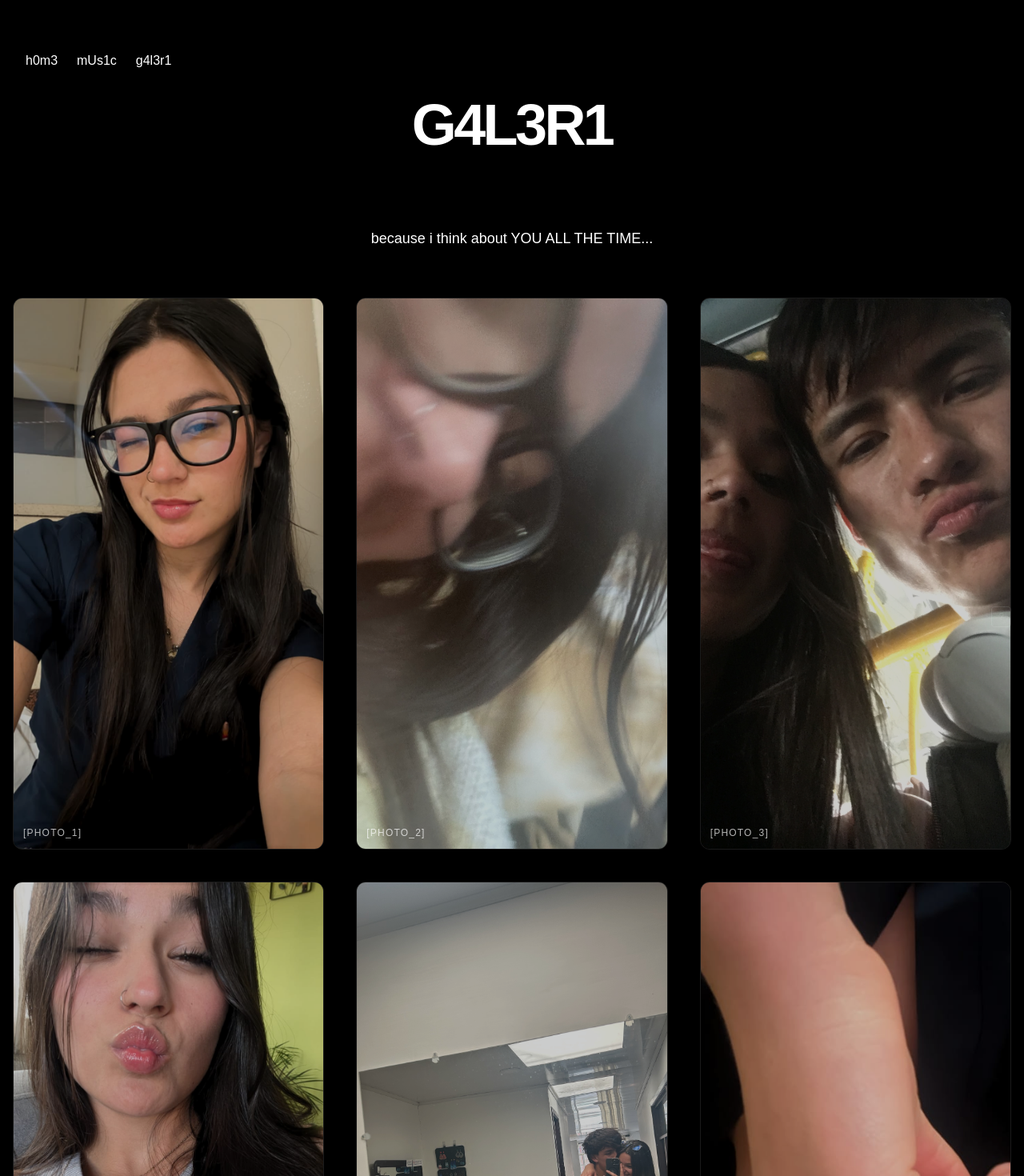
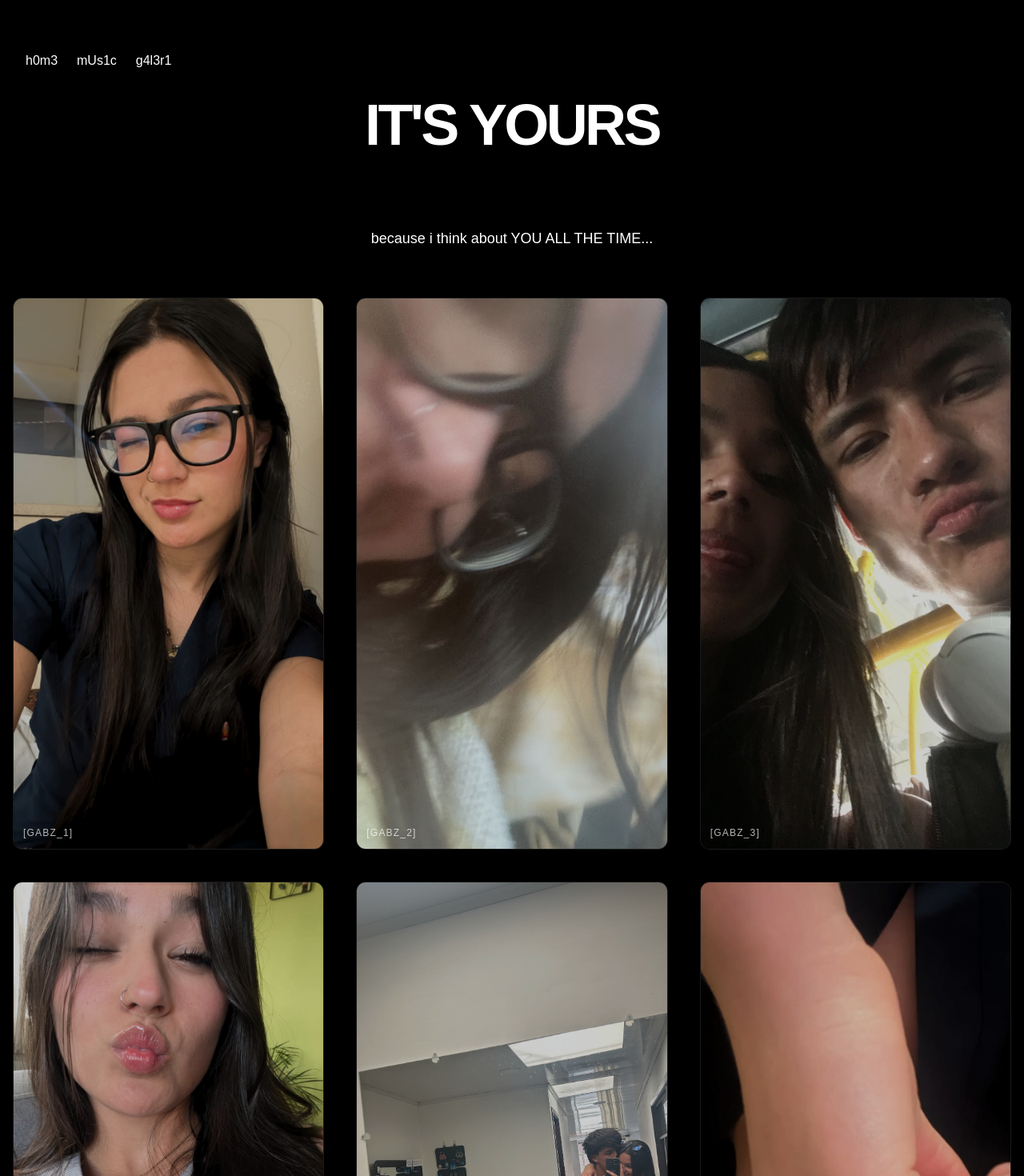
Before and after one commit to JuanSanchezxz/M4L4--MI4-OTR4-V333Z, a Next.js app: page /galery in a window 1280 px wide. Shown: the top 1470 px of the page at 80% size. Built offline with nearby package versions, Linux system fonts and the light colour scheme.

Commit message:
Fix Link Import

```diff
--- a/next.config.mjs
+++ b/next.config.mjs
@@ -1,8 +1,8 @@
 /** @type {import('next').NextConfig} */
 const nextConfig = {
-  experimental: {
-    optimizePackageImports: ['react', 'react-dom']
-  }
+  eslint: {
+    ignoreDuringBuilds: true,
+  },
 };
 
 export default nextConfig;
--- a/pages/galery.js
+++ b/pages/galery.js
@@ -2,6 +2,8 @@
 import React, { useState, useEffect } from "react";
 import Head from "next/head";
 import Image from "next/image";
+import Link from "next/link";
+
 
 export default function G4l3r1() {
   const [selectedImage, setSelectedImage] = useState(null);
@@ -16,6 +18,8 @@ export default function G4l3r1() {
     "/GBZ6.JPG",
     "/GBZ2.JPG",
     "/GBZ7.JPG",
+    "/GBZ11.JPG",
+    "/GBZ10.JPG",
   ];
 
   return (
@@ -27,15 +31,15 @@ export default function G4l3r1() {
       <header className="py-8 px-4">
         <nav className="container mx-auto flex justify-between items-center">
           <ul className="flex space-x-6">
-            <li><a href="/" className="hover:underline">h0m3</a></li>
-            <li><a href="/music" className="hover:underline">mUs1c</a></li>
-            <li><a href="/galery" className="hover:underline">g4l3r1</a></li>
+            <li><Link href="/" className="hover:underline">h0m3</Link></li>
+            <li><Link href="/music" className="hover:underline">mUs1c</Link></li>
+            <li><Link href="/galery" className="hover:underline">g4l3r1</Link></li>
           </ul>
         </nav>
  </header>
       {/* Título */}
       <h1 className="text-5xl md:text-7xl font-bold tracking-tighter mb-16 text-center uppercase">
-        G4l3r1
+        it's yours
       </h1>
       <section className="hero text-center py-7">
           <p className="text-lg mb-8">because i think about YOU ALL THE TIME...</p>
@@ -59,7 +63,7 @@ export default function G4l3r1() {
 
             {/* Texto estilo Off-White */}
             <div className="absolute bottom-3 left-3 text-xs opacity-70 group-hover:opacity-100 tracking-widest">
-              <p>[PHOTO_{index + 1}]</p>
+              <p>[GABZ_{index + 1}]</p>
             </div>
           </div>
         ))}
--- a/pages/music.js
+++ b/pages/music.js
@@ -1,6 +1,8 @@
 import React, { useState, useEffect } from "react";
 import Head from "next/head";
 import Image from "next/image";
+import Link from "next/link";
+
 
 export default function mUs1c() {
   const [loaded, setLoaded] = useState(false);
@@ -19,18 +21,18 @@ export default function mUs1c() {
 <header className="py-8 px-4">
         <nav className="container mx-auto flex justify-between items-center">
           <ul className="flex space-x-6">
-            <li><a href="/" className="hover:underline">h0m3</a></li>
-            <li><a href="/music" className="hover:underline">mUs1c</a></li>
-            <li><a href="/galery" className="hover:underline">g4l3r1</a></li>
+            <li><Link href="/" className="hover:underline">h0m3</Link></li>
+            <li><Link href="/music" className="hover:underline">mUs1c</Link></li>
+            <li><Link href="/galery" className="hover:underline">g4l3r1</Link></li>
           </ul>
         </nav>
  </header>
 
 <main className="container mx-auto px-4 py-20 flex flex-col items-center justify-center">
         <h1 className="text-4xl font-bold mb-10 tracking-wider">
-          THERE IS NOT ENOUGH TIME
+          I DON'T HAVE ENOUGH TIME
         </h1>
-        <a href="/why" className="text-4xl font-bold mb-10 tracking-wider">*</a>
+        <Link href="/why" className="text-4xl font-bold mb-10 tracking-wider">*</Link>
         <div className="flex flex-col items-center space-y-12">
           <a
             target="_blank"
--- a/pages/why.js
+++ b/pages/why.js
@@ -14,6 +14,9 @@ export default function wHy() {
         <p className="text-lg text-center max-w-2xl fade-in-delay">
           *
         </p>
+        <p className="text-lg text-center max-w-2xl fade-in-delay">
+          06/12/25
+        </p>
       </main>
     </>
   );
--- a/pages/wiNNer.js
+++ b/pages/wiNNer.js
@@ -1,6 +1,8 @@
 import React, { useState, useEffect } from "react";
 import Head from "next/head";
 import Image from "next/image";
+import Link from "next/link";
+
 
 export default function Winner() {
   const [access, setAccess] = useState(false);
@@ -54,7 +56,7 @@ export default function Winner() {
       {/* Si tiene acceso → galería secreta */}
       {access && (
         <>
-          <h1 className="text-5xl md:text-7xl font-bold tracking-tighter mb-16 text-center ">
+          <h1 className="text-5xl md:text-7xl font-bold tracking-tighter mb-16 text-center">
             shhhhh
           </h1>
 
@@ -73,7 +75,7 @@ export default function Winner() {
                 />
 
                 <div className="absolute bottom-3 left-3 text-xs opacity-70 tracking-widest">
-                  <p>[SECRET_{index + 1}]</p>
+                  <p>[io_{index + 1}]</p>
                 </div>
               </div>
             ))}
```
Also changed, not shown: 2 other files (tests, documents, lock files or other folders).
